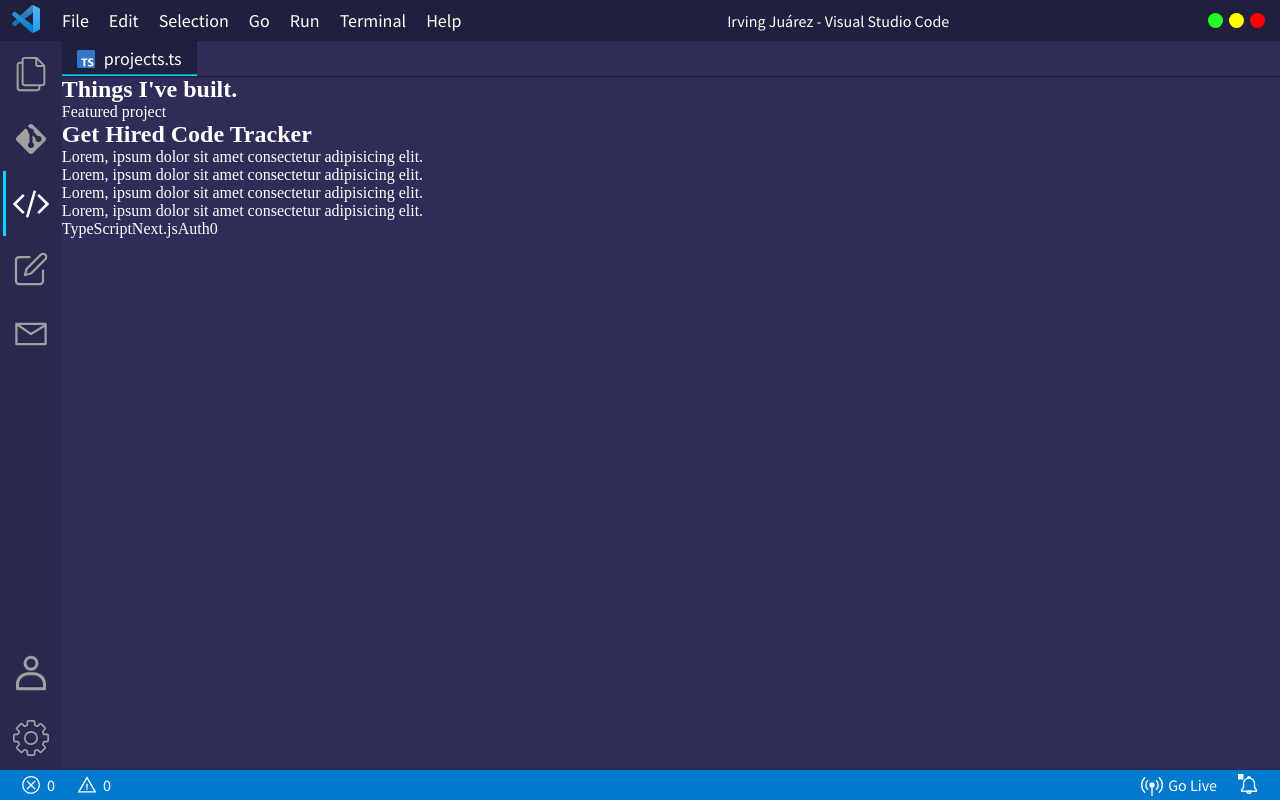
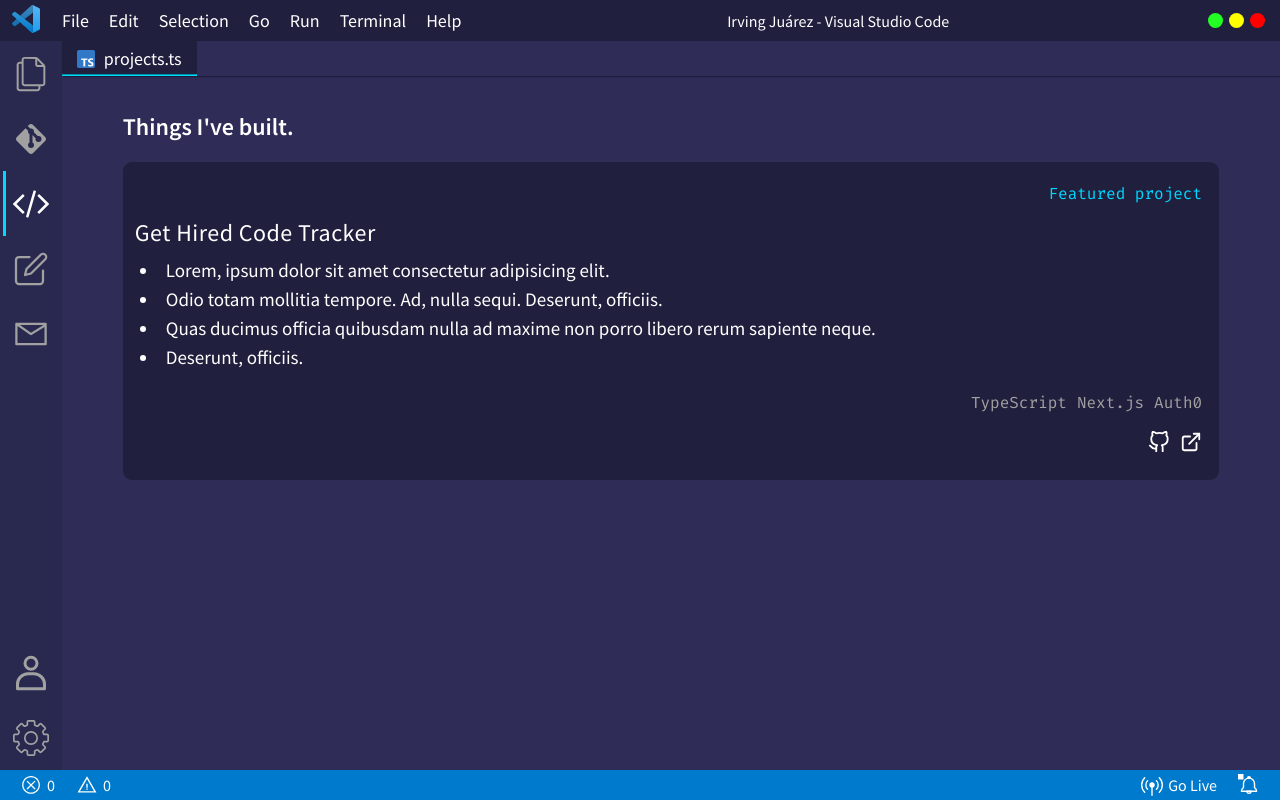
Before and after one commit to irvingvjuarez/irvingvjuarez, a React (Create React App) app: page /projects in a window 1280 px wide. Built offline with nearby package versions, Linux system fonts and the light colour scheme.

Commit message:
ProjectCard v1 already done

```diff
--- a/src/components/ProjectCard/ProjectCard.scss
+++ b/src/components/ProjectCard/ProjectCard.scss
@@ -0,0 +1,59 @@
+.project-card{
+  @include card;
+
+  &__header{
+    text-align: end;
+    margin-bottom: 10px;
+
+    span{
+      @include highlightedText;
+      color: $contrast-color;
+    }
+  }
+
+  &__content{
+    font-family: $secondary-font;
+
+    h2{
+      letter-spacing: 0.5px;
+      font-weight: 100;
+      font-size: 24px;
+      margin-bottom: 10px;
+    }
+
+    ul{
+      padding-left: 0;
+      margin-bottom: 20px;
+    }
+
+    li{
+      list-style-position: inside;
+      font-size: 19px;
+      margin-block: 5px;
+    }
+  }
+
+  &__tags{
+    text-align: end;
+    margin-bottom: 15px;
+
+    span{
+      @include highlightedText;
+      color: $border-color;
+    }
+  }
+
+  &__links{
+    display: flex;
+    justify-content: flex-end;
+  }
+
+  @media screen and (min-width: 550px){
+    &__content{
+      ul{
+        padding-left: 5px;
+        margin-bottom: 20px;
+      }
+    }
+  }
+}
--- a/src/components/ProjectCard/index.tsx
+++ b/src/components/ProjectCard/index.tsx
@@ -1,3 +1,5 @@
+import { Links } from "../../containers/Links";
+
 const ProjectCard: React.FC = (): JSX.Element => {
   return(
     <div className="project-card">
@@ -9,9 +11,9 @@
         <h2>Get Hired Code Tracker</h2>
         <ul>
           <li>Lorem, ipsum dolor sit amet consectetur adipisicing elit.</li>
-          <li>Lorem, ipsum dolor sit amet consectetur adipisicing elit.</li>
-          <li>Lorem, ipsum dolor sit amet consectetur adipisicing elit.</li>
-          <li>Lorem, ipsum dolor sit amet consectetur adipisicing elit.</li>
+          <li>Odio totam mollitia tempore. Ad, nulla sequi. Deserunt, officiis.</li>
+          <li>Quas ducimus officia quibusdam nulla ad maxime non porro libero rerum sapiente neque.</li>
+          <li>Deserunt, officiis.</li>
         </ul>
       </div>
 
@@ -20,6 +22,10 @@
         <span>Next.js</span>
         <span>Auth0</span>
       </div>
+
+      <div className="project-card__links">
+        <Links />
+      </div>
     </div>
   )
 }
--- a/src/components/RepoCard/RepoCard.scss
+++ b/src/components/RepoCard/RepoCard.scss
@@ -1,10 +1,8 @@
 .repo-card{
+  @include card;
   display: flex;
   flex-direction: column;
   align-items: flex-end;
-  background-color: $bg-dark-color;
-  padding: 18px 12px;
-  border-radius: 9px;
 
   &__body{
     font-family: $secondary-font;
@@ -24,9 +22,7 @@
     flex-wrap: wrap;
 
     span{
-      display: block;
-      padding: 3px;
-      font-family: $terceary-font;
+      @include highlightedText;
     }
   }
 }
--- a/src/index.scss
+++ b/src/index.scss
@@ -84,6 +84,24 @@
   }
 }
 
+@mixin wrapper{
+  width: 90%;
+  max-width: 1200px;
+  margin: 35px auto;
+}
+
+@mixin card{
+  background-color: $bg-dark-color;
+  padding: 18px 12px;
+  border-radius: 9px;
+}
+
+@mixin highlightedText {
+  display: inline-block;
+  padding: 3px 5px;
+  font-family: $terceary-font;
+}
+
 @import "./containers/Layout/Layout.scss";
 @import "./containers/Tabs/Tabs.scss";
 @import "./containers/Links/Links.scss";
--- a/src/pages/Github/Github.scss
+++ b/src/pages/Github/Github.scss
@@ -1,9 +1,7 @@
 .github{
 
   &__wrapper{
-    width: 90%;
-    max-width: 1200px;
-    margin: 35px auto;
+    @include wrapper;
   }
 
   &__content{
--- a/src/pages/Projects/Projects.scss
+++ b/src/pages/Projects/Projects.scss
@@ -0,0 +1,11 @@
+.projects{
+
+  &__wrapper{
+    @include wrapper;
+
+    & > h2{
+      font-family: $secondary-font;
+      margin-bottom: 20px;
+    }
+  }
+}
--- a/src/pages/Projects/index.tsx
+++ b/src/pages/Projects/index.tsx
@@ -3,10 +3,13 @@
 const Projects: React.FC = (): JSX.Element => {
   return(
     <article className="projects">
-      <h2>Things I've built.</h2>
 
-      <section className="projects__cards">
-        <ProjectCard />
+      <section className="projects__wrapper">
+        <h2>Things I've built.</h2>
+
+        <section className="projects__cards">
+          <ProjectCard />
+        </section>
       </section>
     </article>
   )
```
